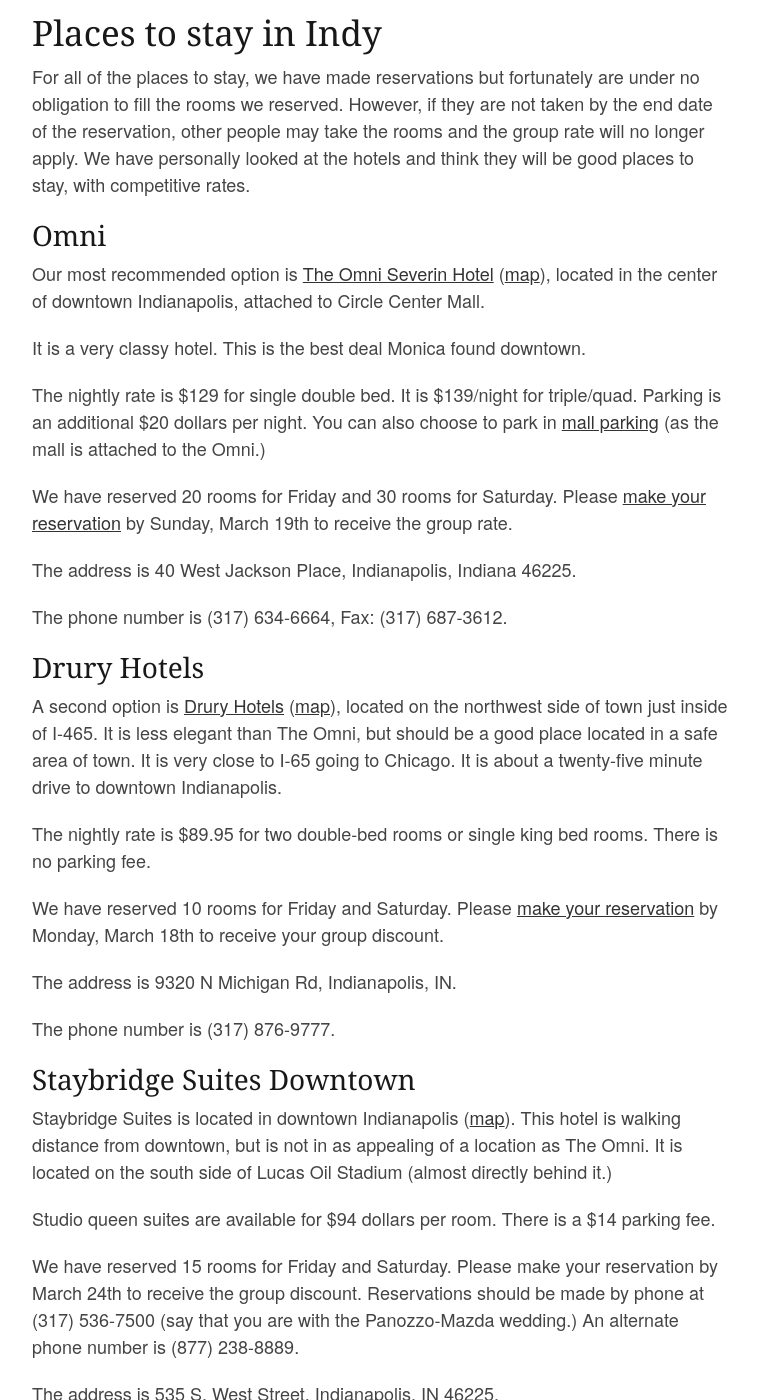
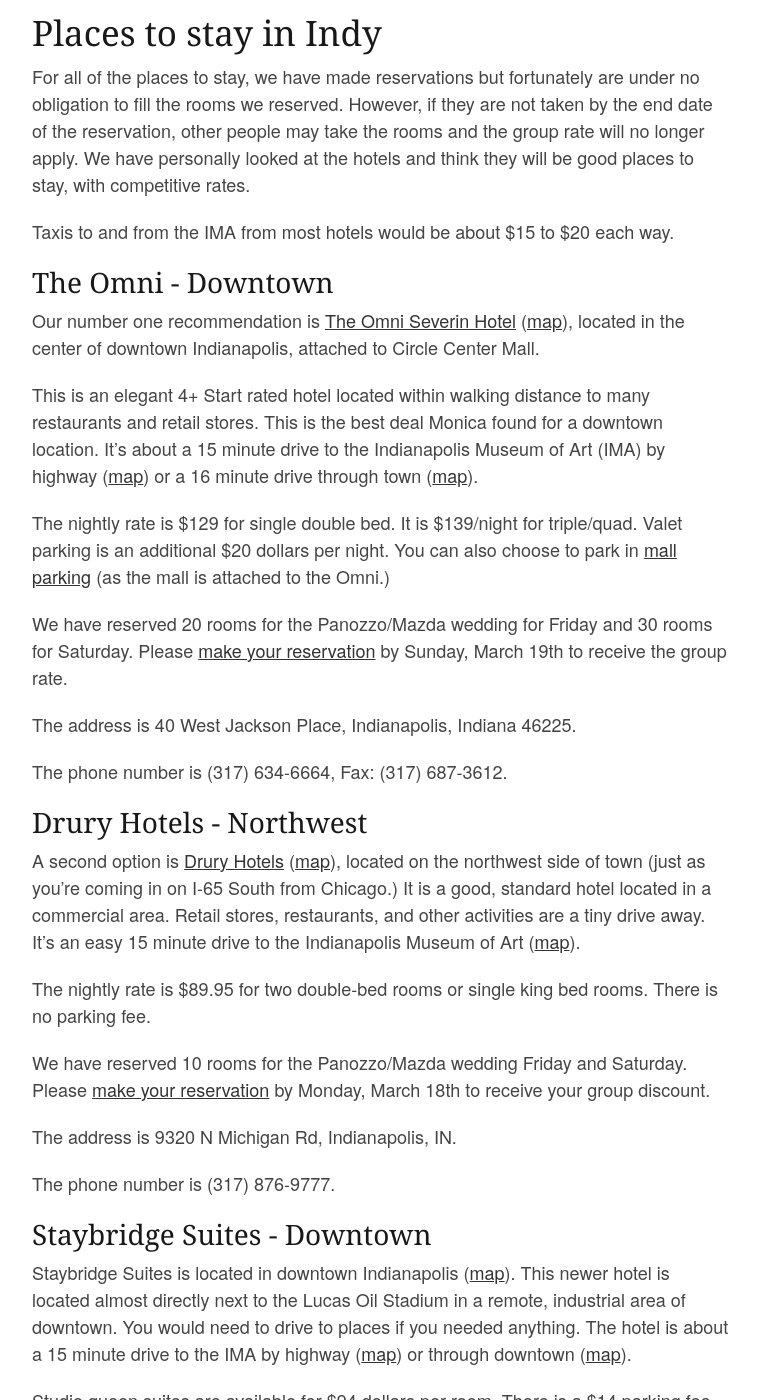
Before and after one commit to panozzaj/wedding-website, a Jekyll site: the page built from accommodations/index.md, in a window 1280 px wide and 1400 px high, scrolled down 322 px. Shown: the whole window, without its empty margins (258-1017 px from the left). Built offline with Jekyll 4.4.1, drawn with Linux system fonts in a browser that asks for light colours; some web fonts are replaced; Markdown is read by kramdown in place of the engine named in the settings; some of the changed text lies outside the part shown.

Commit message:
Update accommodations.

```diff
--- a/accommodations/index.md
+++ b/accommodations/index.md
@@ -10,30 +10,31 @@
 
 For all of the places to stay, we have made reservations but fortunately are under no obligation to fill the rooms we reserved. However, if they are not taken by the end date of the reservation, other people may take the rooms and the group rate will no longer apply. We have personally looked at the hotels and think they will be good places to stay, with competitive rates.
 
-### Omni
+Taxis to and from the IMA from most hotels would be about $15 to $20 each way.
 
-Our most recommended option is [The Omni Severin Hotel][omni] ([map][omnimap]), located in the center of downtown Indianapolis, attached to Circle Center Mall.
+### The Omni - Downtown
 
-It is a very classy hotel. This is the best deal Monica found downtown.
+Our number one recommendation is [The Omni Severin Hotel][omni] ([map](http://goo.gl/maps/CY7Xs)), located in the center of downtown Indianapolis, attached to Circle Center Mall.
 
-The nightly rate is $129 for single double bed. It is $139/night for triple/quad. Parking is an additional $20 dollars per night. You can also choose to park in [mall parking](http://circlecentermall.com/parking.html) (as the mall is attached to the Omni.)
+This is an elegant 4+ Start rated hotel located within walking distance to many restaurants and retail stores. This is the best deal Monica found for a downtown location. It's about a 15 minute drive to the Indianapolis Museum of Art (IMA) by highway ([map](http://goo.gl/maps/pm5Eq)) or a 16 minute drive through town ([map](http://goo.gl/maps/Nzbtg)).
 
-We have reserved 20 rooms for Friday and 30 rooms for Saturday. Please [make your reservation][omni] by Sunday, March 19th to receive the group rate.
+The nightly rate is $129 for single double bed. It is $139/night for triple/quad. Valet parking is an additional $20 dollars per night. You can also choose to park in [mall parking](http://circlecentermall.com/parking.html) (as the mall is attached to the Omni.)
+
+We have reserved 20 rooms for the Panozzo/Mazda wedding for Friday and 30 rooms for Saturday. Please [make your reservation][omni] by Sunday, March 19th to receive the group rate.
 
 The address is 40 West Jackson Place, Indianapolis, Indiana 46225.
 
 The phone number is (317) 634-6664, Fax: (317) 687-3612.
 
 [omni]: http://www.omnihotels.com/FindAHotel/IndianapolisSeverin/MeetingFacilities/MazdaPanozzoWedding4.aspx
-[omnimap]: http://goo.gl/maps/YUeWL
 
-### Drury Hotels
+### Drury Hotels - Northwest
 
-A second option is [Drury Hotels][drury] ([map](http://goo.gl/maps/8oeoV)), located on the northwest side of town just inside of I-465. It is less elegant than The Omni, but should be a good place located in a safe area of town. It is very close to I-65 going to Chicago. It is about a twenty-five minute drive to downtown Indianapolis.
+A second option is [Drury Hotels][drury] ([map](http://goo.gl/maps/3hbz8)), located on the northwest side of town (just as you're coming in on I-65 South from Chicago.) It is a good, standard hotel located in a commercial area. Retail stores, restaurants, and other activities are a tiny drive away. It's an easy 15 minute drive to the Indianapolis Museum of Art ([map](http://goo.gl/maps/GS0GY)).
 
 The nightly rate is $89.95 for two double-bed rooms or single king bed rooms. There is no parking fee.
 
-We have reserved 10 rooms for Friday and Saturday. Please [make your reservation][drury] by Monday, March 18th to receive your group discount.
+We have reserved 10 rooms for the Panozzo/Mazda wedding Friday and Saturday. Please [make your reservation][drury] by Monday, March 18th to receive your group discount.
 
 The address is 9320 N Michigan Rd, Indianapolis, IN.
 
@@ -41,9 +42,9 @@
 
 [drury]: https://wwws.druryhotels.com/Reservations.aspx?groupno=2170104
 
-### Staybridge Suites Downtown
+### Staybridge Suites - Downtown
 
-Staybridge Suites is located in downtown Indianapolis ([map](http://goo.gl/maps/S3x3g)). This hotel is walking distance from downtown, but is not in as appealing of a location as The Omni. It is located on the south side of Lucas Oil Stadium (almost directly behind it.)
+Staybridge Suites is located in downtown Indianapolis ([map](http://goo.gl/maps/6ers7)). This newer hotel is located almost directly next to the Lucas Oil Stadium in a remote, industrial area of downtown. You would need to drive to places if you needed anything. The hotel is about a 15 minute drive to the IMA by highway ([map](http://goo.gl/maps/F4emj)) or through downtown ([map](http://goo.gl/maps/Q5W4A)).
 
 Studio queen suites are available for $94 dollars per room. There is a $14 parking fee.
 
@@ -51,6 +52,20 @@
 
 The address is 535 S. West Street, Indianapolis, IN 46225.
 
+### Wingate - West Side
+
+Wingate by Wyndham Rockville Road ([map](http://goo.gl/maps/kmVEK)) is a nice, basic, clean hotel with a pool and hot tub and a sports bar in the next parking lot.
+
+We have reserved 15 rooms for Friday and Saturday (14 rooms with 2 queen beds and 1 room handicap-accessible with 2 double beds) The rate is $84.15 plus tax, and up to 4 people can stay in the room for no additional charge. They will hold the block of rooms until April 6 at which time the rooms will be available to the public. Reservations can be canceled until 6 PM on the first day of arrival without charges.
+
+To make reservations, call (317) 243-8310 and ask for the Panozzo/Mazda wedding rate.
+
+The address is 5797 Rockville Road, Indianapolis, IN 46224
+
 ### Other options
 
+#### North Michigan Road corridor hotels
+You may also check into the numerous hotel chains along the North Michigan Road corridor between I-465 and 86th Street. We have not blocked rooms at these hotels, but you may be able to apply various discount programs (AARP, AAA, Military) to your hotel stay.
+
+#### Alternatives
 Other options that might be good include renting a home for the weekend if you have a large group of people coming. Check out [homeaway.com](homeaway.com) for some ideas. Those in the more adventurous mood might consider [airbnb.com](airbnb.com) as a place to score some alternative housing.
```
